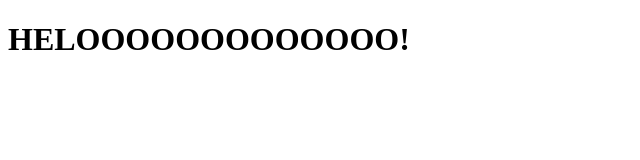
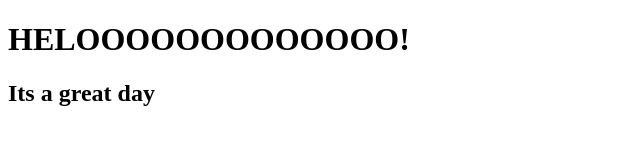
Before and after one commit to zohethpervaiz/learning-hub, a plain HTML site: page site/index.html in a window 1280 px wide. Shown: the whole page, without its empty margins (0-640 px from the left). Drawn offline with Linux system fonts and the light colour scheme.

Commit message:
Addition

```diff
--- a/site/index.html
+++ b/site/index.html
@@ -5,5 +5,6 @@
 </head>
 <body>
 <h1>HELOOOOOOOOOOOOO!</h1>
+<h2>Its a great day</h2>
 </body>
 </html>
```
